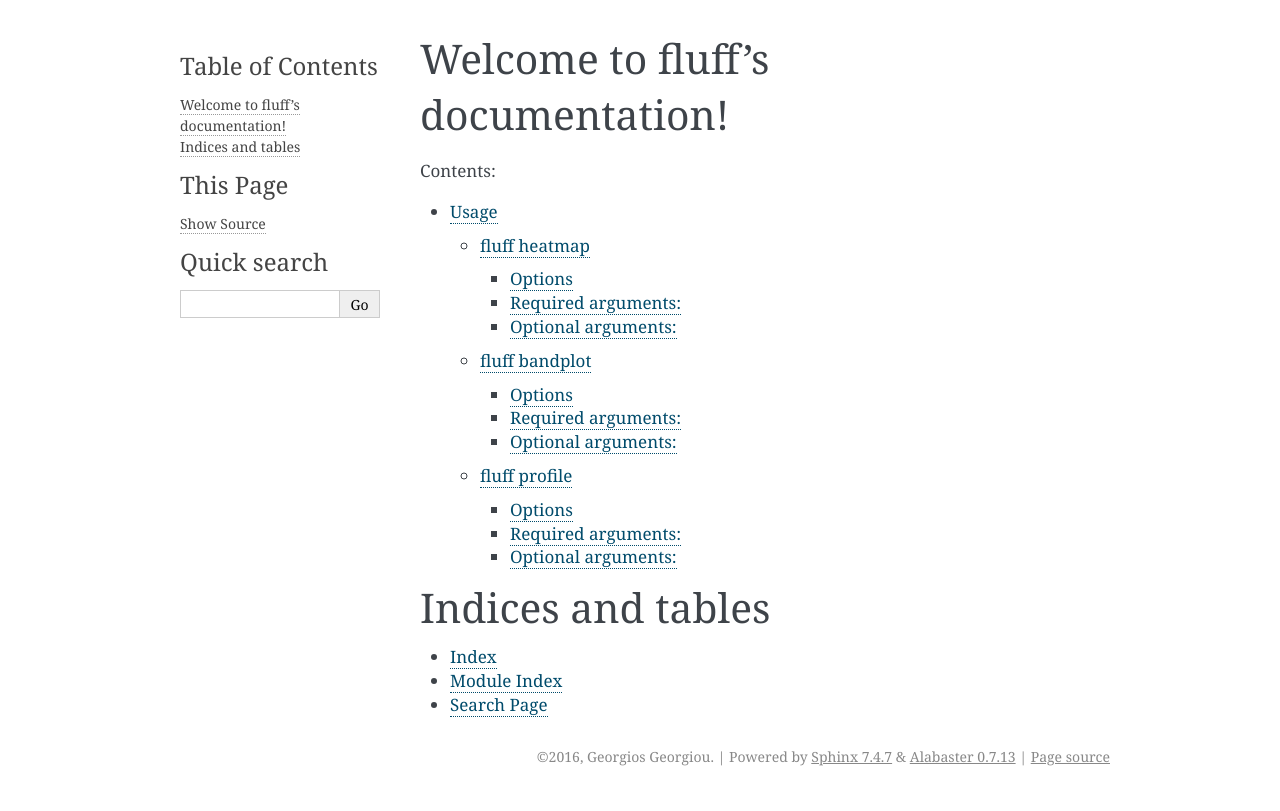
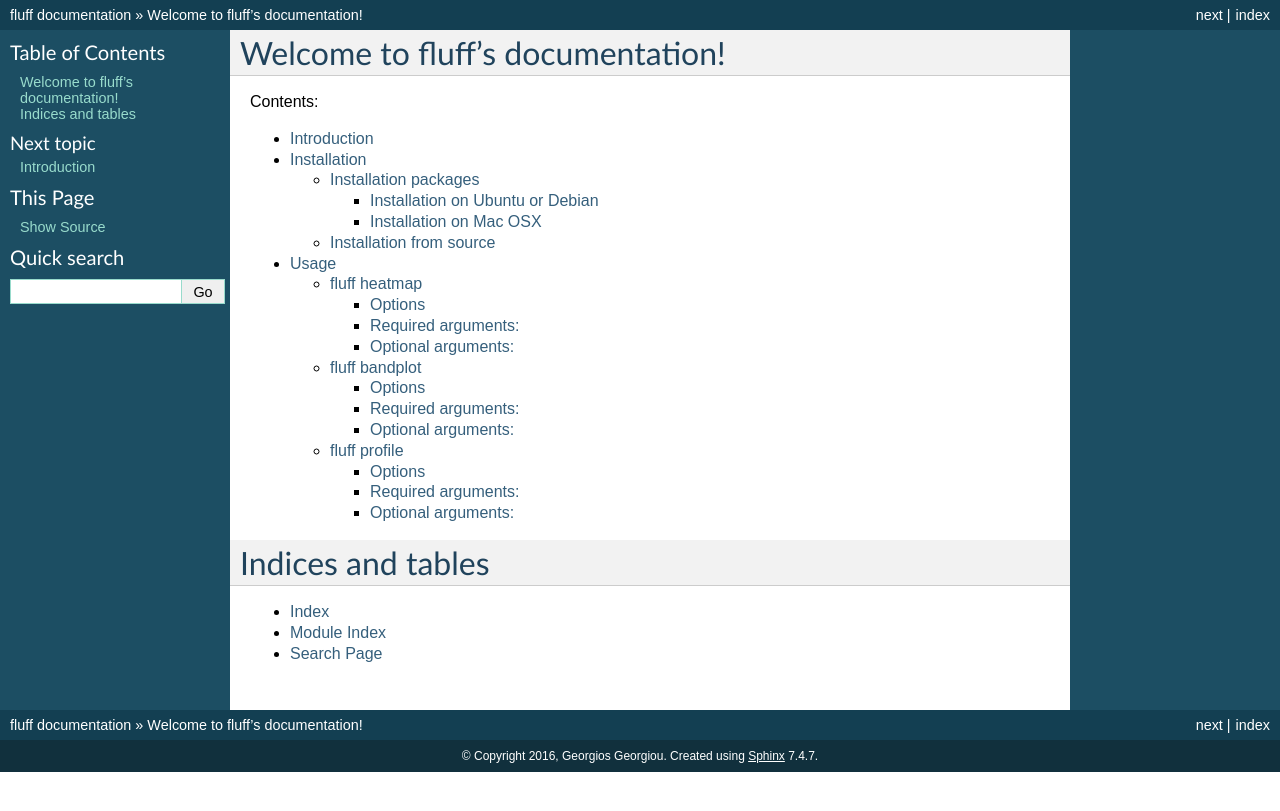
Before and after one commit to simonvh/fluff, a Sphinx documentation site: the page built from docs/index.rst, in a window 1280 px wide. Shown: the top 811 px of the page. Built offline with Sphinx 7.4.7, drawn with Linux system fonts in a browser that asks for light colours; pages that are not in the unit, such as notebooks, are missing from menus; the version number could not be read and is left out.

Commit message:
documentation

```diff
--- a/docs/conf.py
+++ b/docs/conf.py
@@ -13,8 +13,6 @@
 # serve to show the default.
 
 import sys
-import os
-import shlex
 
 # If extensions (or modules to document with autodoc) are in another directory,
 # add these directories to sys.path here. If the directory is relative to the
@@ -55,9 +53,12 @@ author = u'Georgios Georgiou'
 # built documents.
 #
 # The short X.Y version.
-version = u'1.6'
+sys.path.append("../")
+from fluff.config import FL_VERSION
+
+version = FL_VERSION
 # The full version, including alpha/beta/rc tags.
-release = u'1.6.4'
+release = FL_VERSION
 
 # The language for content autogenerated by Sphinx. Refer to documentation
 # for a list of supported languages.
@@ -108,7 +109,7 @@ todo_include_todos = False
 
 # The theme to use for HTML and HTML Help pages.  See the documentation for
 # a list of builtin themes.
-html_theme = 'alabaster'
+html_theme = 'default'
 
 # Theme options are theme-specific and customize the look and feel of a theme
 # further.  For a list of options available for each theme, see the
--- a/docs/installation.rst
+++ b/docs/installation.rst
@@ -0,0 +1,87 @@
+Installation
+============
+
+Installation packages
+---------------------
+::
+
+Installation on Ubuntu or Debian
+~~~~~~~~~~~~~~~~~~~~~~~~~~~~~~~~
+
+Installation on Mac OSX
+~~~~~~~~~~~~~~~~~~~~~~~
+
+Additional items
+-  Xcode
+
+::
+
+  free on mac app store
+
+-  Homebrew
+
+::
+
+  ruby -e "$(curl -fsSL https://raw.githubusercontent.com/Homebrew/install/master/install)"
+
+-  pip
+
+::
+
+  http://pip.readthedocs.org/en/stable/installing/
+
+-  gfortran
+
+::
+
+  https://cran.r-project.org/bin/macosx/tools/
+
+-  bedtools2
+
+::
+
+  https://github.com/arq5x/bedtools2
+
+-  Cython
+
+::
+
+  http://cython.org/
+
+
+Installation from source
+------------------------
+::
+
+You can download the lastest version of fluff at:
+
+https://github.com/simonvh/fluff/releases
+
+Start by unpacking the source archive
+
+::
+
+  tar xvzf fluff-<version>.tar.gz
+  cd fluff-<version>
+
+You can build fluff with the following command:
+
+::
+
+  python setup.py build
+
+
+If you encounter no errors, go ahead with installing fluff:
+
+- root privileges required
+
+::
+
+  sudo python setup.py install
+
+
+- install in user site-package
+
+::
+
+  sudo python setup.py install --user
--- a/docs/introduction.rst
+++ b/docs/introduction.rst
@@ -0,0 +1,4 @@
+Introduction
+============
+
+fluff
```
